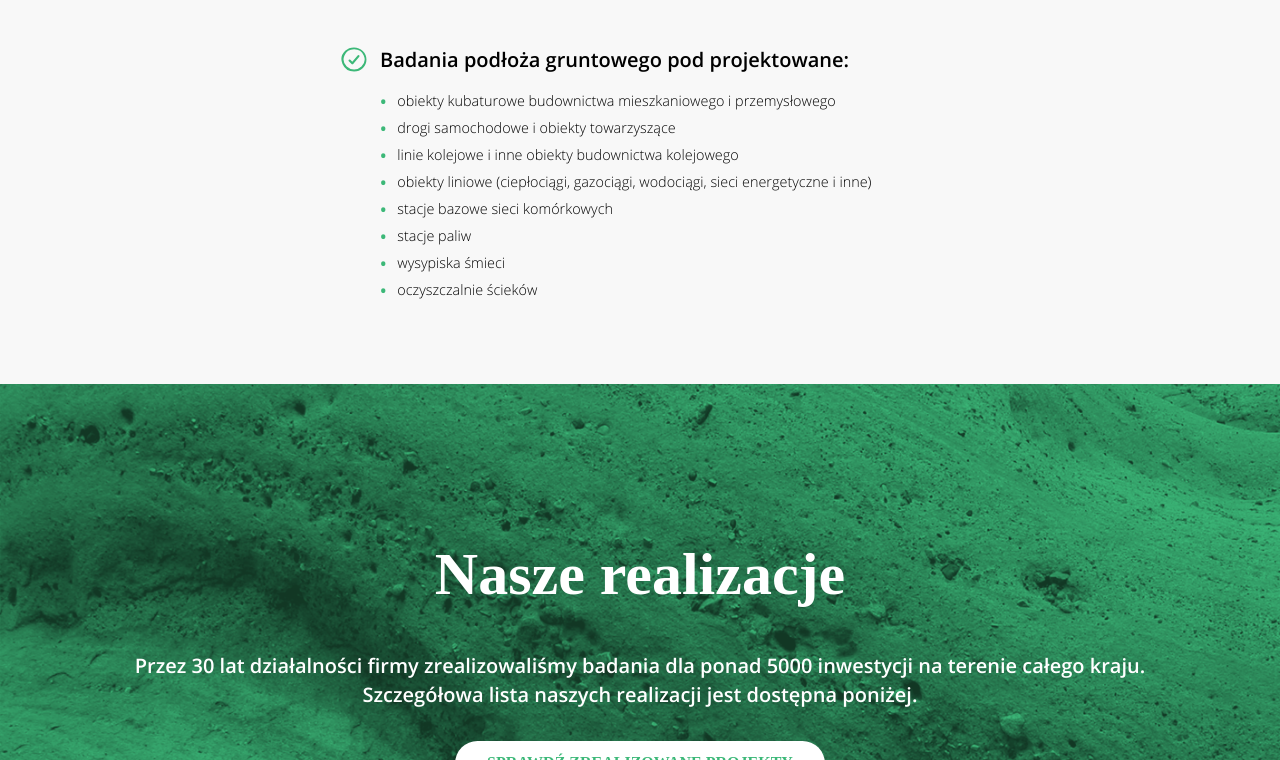
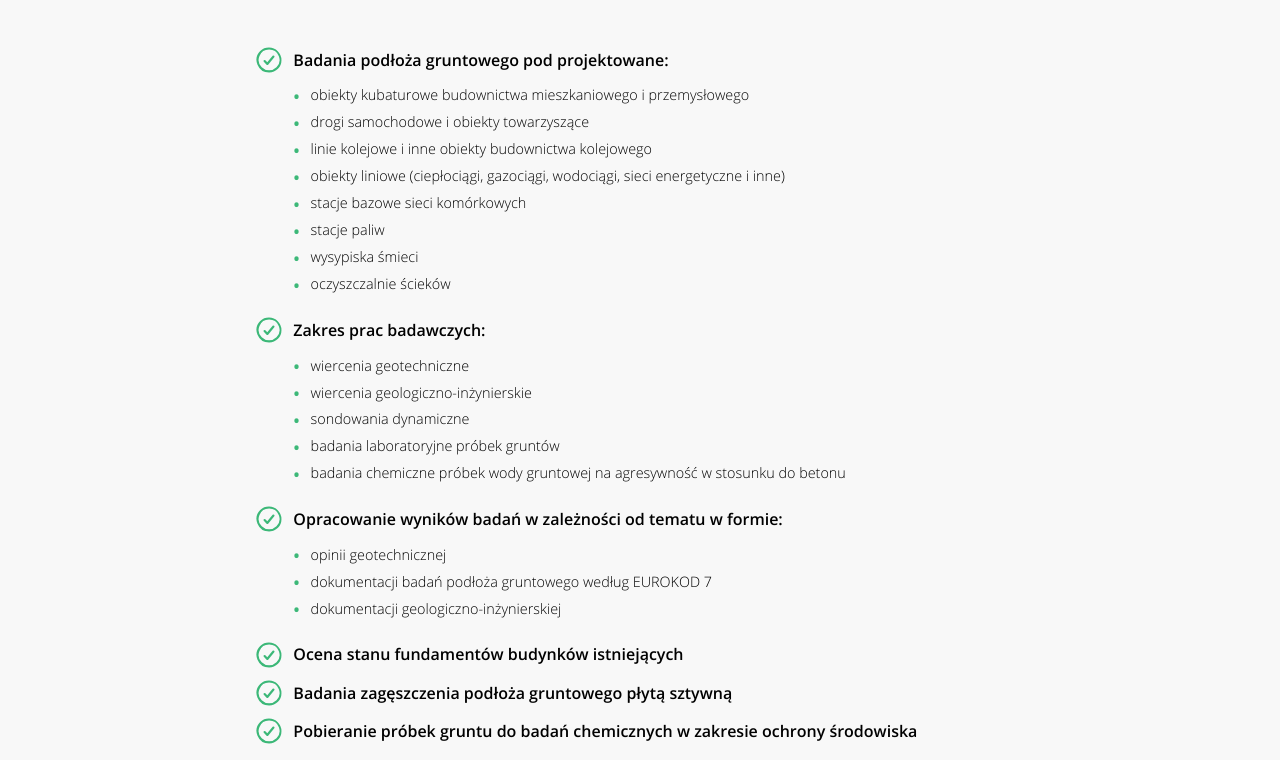
Before and after one commit to rafzby/geoperitus-www, a plain HTML site: page index.html in a window 1280 px wide. Shown: the part 740-1500 px from the top of the page. Drawn offline with Linux system fonts and the light colour scheme; a web font is replaced by a local one.

Commit message:
Add all texts to offer section

```diff
--- a/index.html
+++ b/index.html
@@ -35,6 +35,7 @@
             <h1 class="h1">30</h1>
             <h1 class="h1">5000</h1>
         </article>
+
         <section id="o-firmie" class="c-about o-section">
             <div class="o-main">
                 <div class="o-header">
@@ -57,6 +58,7 @@
                 </p>
             </div>
         </section>
+
         <section id="oferta" class="c-offer o-section">
             <div class="o-main">
                 <div class="o-header">
@@ -64,7 +66,7 @@
                 </div>
 
                 <div class="o-layout o-layout--horizontally-centered">
-                    <div class="c-offer__container o-layout__item--12 o-layout__item--6--m">
+                    <div class="c-offer__content o-layout__item--12 o-layout__item--8--m">
 
                         <div class="c-offer__list__header o-layout o-layout--vertically-centered">
                             <div class="c-offer__list__header__decoration o-layout__item--1">
@@ -75,7 +77,7 @@
                             </div>
                         </div>
 
-                        <div class="o-layout">
+                        <div class="c-offer__list__container o-layout">
                             <div class="o-layout__item--1"></div>
                             <div class="o-layout__item--11">
                                 <ul class="c-offer__list">
@@ -93,16 +95,90 @@
                                 </ul>
                             </div>
                         </div>
+
+                        <div class="c-offer__list__header o-layout o-layout--vertically-centered">
+                            <div class="c-offer__list__header__decoration o-layout__item--1">
+                                <img src="gfx/ic_check_mark_circle.svg">
+                            </div>
+                            <div class="c-offer__list__header__title o-layout__item--11">
+                                <h4 class="h4">Zakres prac badawczych:</h4>
+                            </div>
+                        </div>
+
+                        <div class="c-offer__list__container o-layout">
+                            <div class="o-layout__item--1"></div>
+                            <div class="o-layout__item--11">
+                                <ul class="c-offer__list">
+                                    <li class="c-offer__list__item">wiercenia geotechniczne</li>
+                                    <li class="c-offer__list__item">wiercenia geologiczno-inżynierskie</li>
+                                    <li class="c-offer__list__item">sondowania dynamiczne</li>
+                                    <li class="c-offer__list__item">badania laboratoryjne próbek gruntów</li>
+                                    <li class="c-offer__list__item">badania chemiczne próbek wody gruntowej na
+                                        agresywność w stosunku do betonu</li>
+                                </ul>
+                            </div>
+                        </div>
+
+                        <div class="c-offer__list__header o-layout o-layout--vertically-centered">
+                            <div class="c-offer__list__header__decoration o-layout__item--1">
+                                <img src="gfx/ic_check_mark_circle.svg">
+                            </div>
+                            <div class="c-offer__list__header__title o-layout__item--11">
+                                <h4 class="h4">Opracowanie wyników badań w zależności od tematu w formie:</h4>
+                            </div>
+                        </div>
+
+                        <div class="c-offer__list__container o-layout">
+                            <div class="o-layout__item--1"></div>
+                            <div class="o-layout__item--11">
+                                <ul class="c-offer__list">
+                                    <li class="c-offer__list__item">opinii geotechnicznej</li>
+                                    <li class="c-offer__list__item">dokumentacji badań podłoża gruntowego według EUROKOD
+                                        7</li>
+                                    <li class="c-offer__list__item">dokumentacji geologiczno-inżynierskiej</li>
+                                </ul>
+                            </div>
+                        </div>
+
+                        <div class="c-offer__list__header o-layout o-layout--vertically-centered">
+                            <div class="c-offer__list__header__decoration o-layout__item--1">
+                                <img src="gfx/ic_check_mark_circle.svg">
+                            </div>
+                            <div class="c-offer__list__header__title o-layout__item--11">
+                                <h4 class="h4">Ocena stanu fundamentów budynków istniejących</h4>
+                            </div>
+                        </div>
+
+                        <div class="c-offer__list__header o-layout o-layout--vertically-centered">
+                            <div class="c-offer__list__header__decoration o-layout__item--1">
+                                <img src="gfx/ic_check_mark_circle.svg">
+                            </div>
+                            <div class="c-offer__list__header__title o-layout__item--11">
+                                <h4 class="h4">Badania zagęszczenia podłoża gruntowego płytą sztywną</h4>
+                            </div>
+                        </div>
+
+                        <div class="c-offer__list__header o-layout o-layout--vertically-centered">
+                            <div class="c-offer__list__header__decoration o-layout__item--1">
+                                <img src="gfx/ic_check_mark_circle.svg">
+                            </div>
+                            <div class="c-offer__list__header__title o-layout__item--11">
+                                <h4 class="h4">Pobieranie próbek gruntu do badań chemicznych w zakresie ochrony środowiska</h4>
+                            </div>
+                        </div>
+
                     </div>
                 </div>
             </div>
             </div>
         </section>
+
         <section id="realizacje" class="c-projects o-section">
             <div class="o-main">
                 <div class="o-header">
                     <h2 class="h2">Nasze realizacje</h2>
                 </div>
+
                 <p>Przez 30 lat działalności firmy zrealizowaliśmy badania dla ponad 5000 inwestycji na terenie całego
                     kraju.</p>
                 <p>Szczegółowa lista naszych realizacji jest dostępna poniżej.</p>
@@ -112,44 +188,55 @@
                 </div>
             </div>
         </section>
+
         <section id="galeria" class="c-gallery o-section">
             <div class="o-main">
                 <div class="o-header">
                     <h3 class="h3">Galeria</h3>
                 </div>
+
                 <div class="o-layout o-layout--horizontally-centered">
                     <div class="c-gallery__item o-layout__item--12 o-layout__item--6--s o-layout__item--3--m">
                         <img src="gfx/gallery/01/thumbnail.png" />
                     </div>
+
                     <div class="c-gallery__item o-layout__item--12 o-layout__item--6--s o-layout__item--3--m">
                         <img src="gfx/gallery/01/thumbnail.png" />
                     </div>
+
                     <div class="c-gallery__item o-layout__item--12 o-layout__item--6--s o-layout__item--3--m">
                         <img src="gfx/gallery/01/thumbnail.png" />
                     </div>
+
                     <div class="c-gallery__item o-layout__item--12 o-layout__item--6--s o-layout__item--3--m">
                         <img src="gfx/gallery/01/thumbnail.png" />
                     </div>
+
                     <div class="c-gallery__item o-layout__item--12 o-layout__item--6--s o-layout__item--3--m">
                         <img src="gfx/gallery/01/thumbnail.png" />
                     </div>
+
                     <div class="c-gallery__item o-layout__item--12 o-layout__item--6--s o-layout__item--3--m">
                         <img src="gfx/gallery/01/thumbnail.png" />
                     </div>
+
                     <div class="c-gallery__item o-layout__item--12 o-layout__item--6--s o-layout__item--3--m">
                         <img src="gfx/gallery/01/thumbnail.png" />
                     </div>
+
                     <div class="c-gallery__item o-layout__item--12 o-layout__item--6--s o-layout__item--3--m">
                         <img src="gfx/gallery/01/thumbnail.png" />
                     </div>
                 </div>
             </div>
         </section>
+
         <section id="kontakt" class="c-contact o-section">
             <div class="o-main">
                 <div class="o-header">
                     <h3 class="h3">Dane kontaktowe</h3>
                 </div>
+
                 <div class="o-layout o-layout--horizontally-centered">
                     <div class="c-contact__item o-layout__item--12 o-layout__item--6--s o-layout__item--3--m">
                         <img src="gfx/ic_map_pin.svg">
@@ -157,18 +244,21 @@
                         <p>ul. Arciszewskiego 29/33</p>
                         <p>60-271 Poznań</p>
                     </div>
+
                     <div class="c-contact__item o-layout__item--12 o-layout__item--6--s o-layout__item--3--m">
                         <img src="gfx/ic_envelope.svg">
                         <p><span>Adres korespondencyjny:</span></p>
                         <p>ul. Pokrzywno 39 B</p>
                         <p>61-315 Poznań</p>
                     </div>
+
                     <div class="c-contact__item o-layout__item--12 o-layout__item--6--s o-layout__item--3--m">
                         <img src="gfx/ic_phone.svg">
                         <p><span>Kontakt:</span></p>
                         <p>+48 501 616 088</p>
                         <p><a href="mailto:geoperitus@wp.pl">geoperitus@wp.pl</a></p>
                     </div>
+
                     <div class="c-contact__item o-layout__item--12 o-layout__item--6--s o-layout__item--3--m">
                         <img src="gfx/ic_info_circle.svg">
                         <p><span>Regon:</span> 630581302</p>
@@ -178,10 +268,13 @@
                 </div>
             </div>
         </section>
+
     </main>
+
     <footer>
         <p>&copy; GEOPERITUS Pracownia Inżyniersko - Usługowa. Wszystkie prawa zastrzeżone.</p>
     </footer>
+
 </body>
 
 </html>
--- a/style.css
+++ b/style.css
@@ -145,7 +145,7 @@ body > footer p {
 .h4 {
     font-family: "openSans";
     font-weight: 600;
-    font-size: 1.25rem;
+    font-size: 1rem;
     display: inline-block
 }
 
@@ -192,6 +192,10 @@ section {
 
 .o-layout__item--6 {
     width: 50%;
+}
+
+.o-layout__item--8 {
+    width: 66.66%;
 }
 
 .o-layout__item--11 {
@@ -279,6 +283,10 @@ section {
 
     .o-layout__item--6--m {
         width: 50%;
+    }
+
+    .o-layout__item--8--m {
+        width: 66.66%;
     }
 
     .o-layout__item--11--m {
@@ -471,21 +479,27 @@ section {
     background: #f8f8f8;
 }
 
-.c-offer__container {
+.c-offer__content {
     text-align: left;
 }
 
 .c-offer__list__header {
-    margin-bottom: .8em;
+    margin-bottom: .4em;
+}
+
+.c-offer__list__container {
+    margin-bottom: 1em;
 }
 
 .c-offer__list__header__decoration {
-    text-align: center;
+    display: inline-block;
+    text-align: right;
+    padding-right: 0.5em;
 }
 
 .c-offer__list__header__decoration img {
     vertical-align: middle;
-    width: 60%;
+    width: 2em;
 }
 
 .c-offer__list {
```
